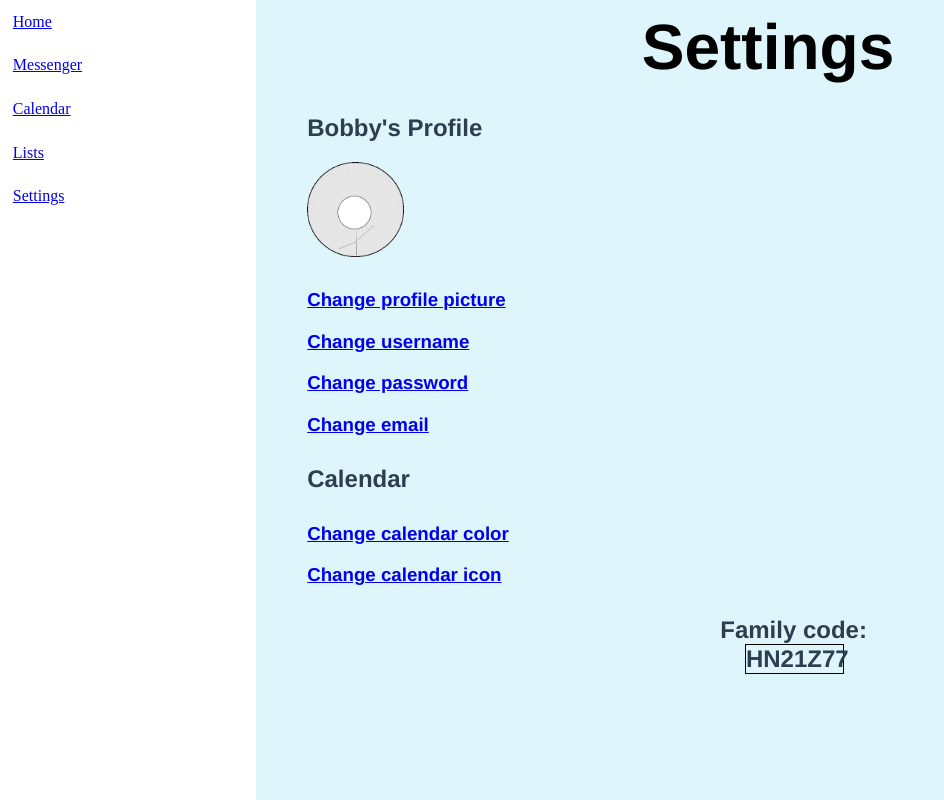
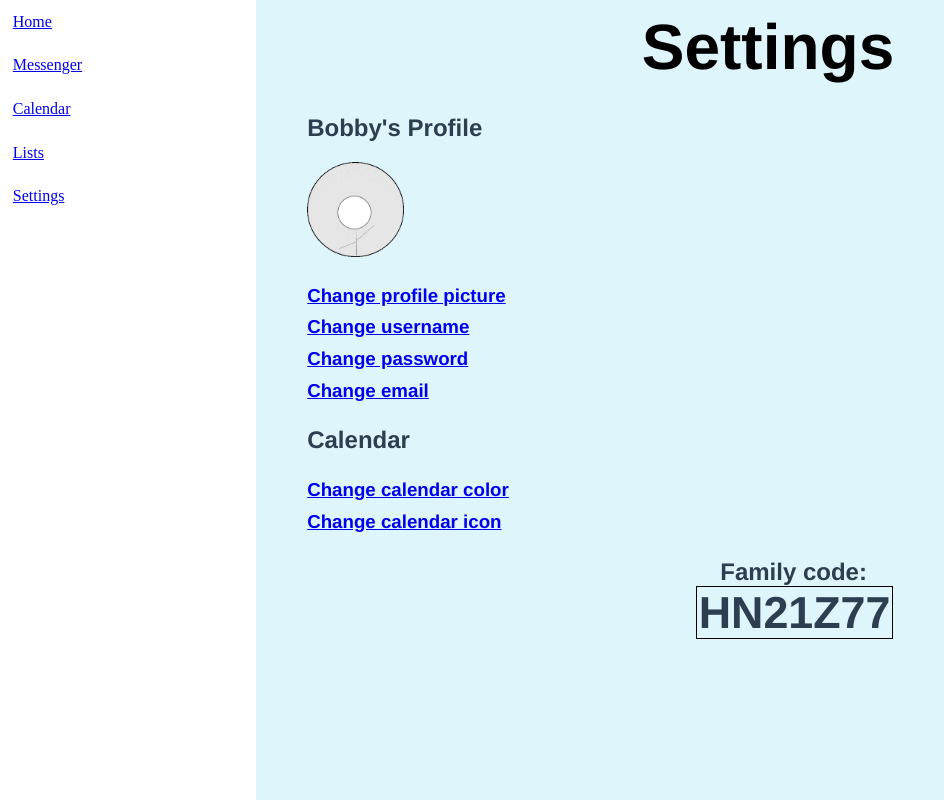
Before and after one commit to MarkRobitaille/HCI-Project, a Vue app in the folder hci-project/: page /#/settings in a window 1280 px wide. Shown: the whole page, without its empty margins (0-944 px from the left). Built offline with nearby package versions, Linux system fonts and the light colour scheme.

Commit message:
Fixed family code resizing

```diff
--- a/hci-project/src/components/Settings.vue
+++ b/hci-project/src/components/Settings.vue
@@ -68,18 +68,17 @@ export default {
 
 .settingsLink{
   display: block;
-  padding-top: 1%;
-  padding-bottom: 1%;
+  padding-top: 0.5%;
+  padding-bottom: 0.5%;
 }
 .familyCode{
   margin-left: 0%;
   text-align: center;
 }
 .code{
-  width: 10%;
-  height: 10%;
-  text-size-adjust: 10%;
-  margin-left: 45%;
+  width: 20%;
+  font-size: 3.5vw;
+  margin-left: 40%;
   border: 1px solid black;
 }
 .settingsHead{
```
